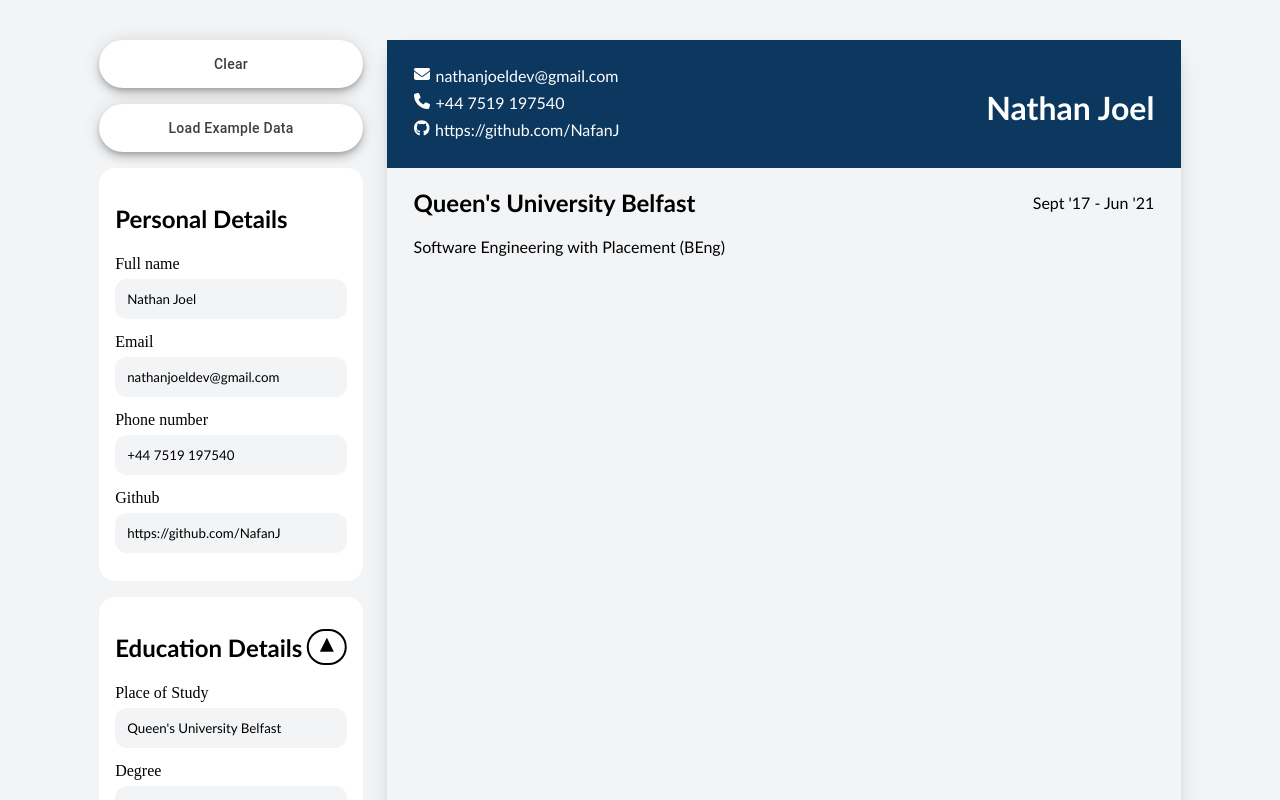
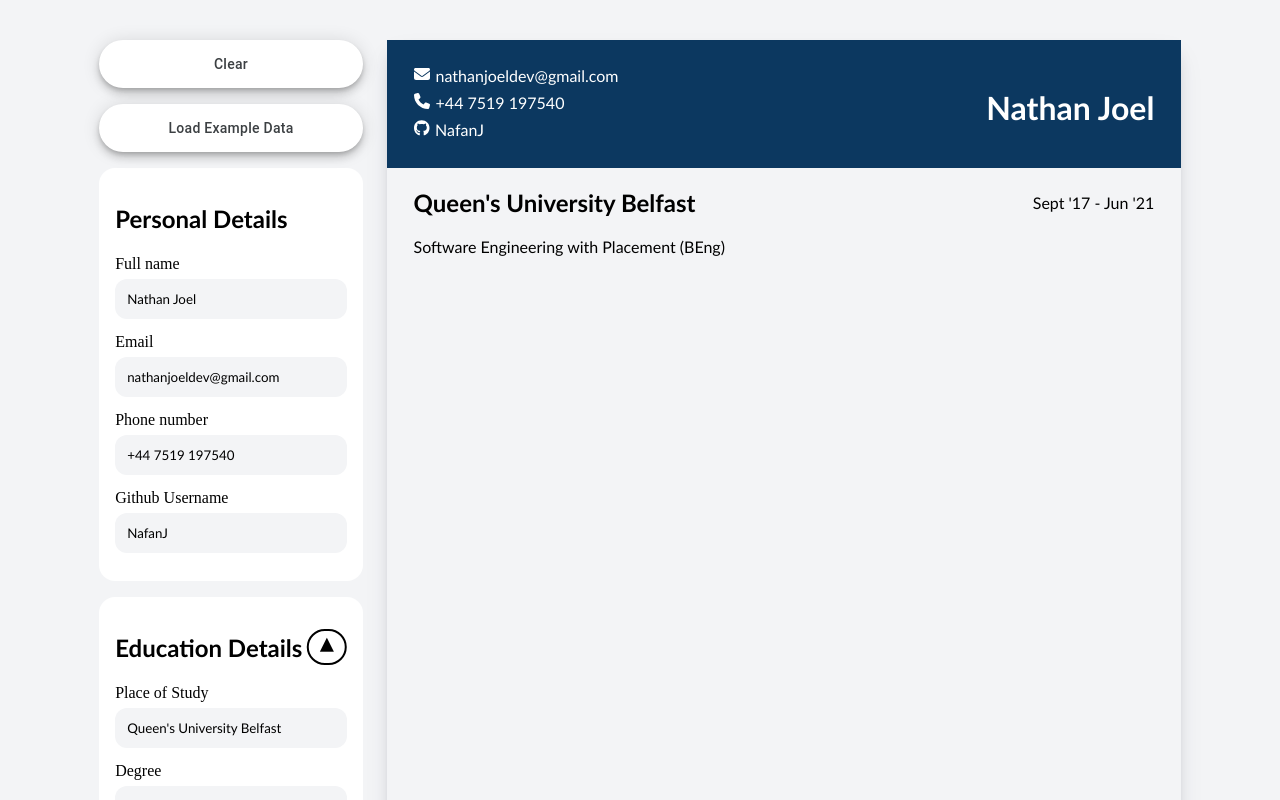
Before and after one commit to NafanJ/cv-builder, a React app: page / in a window 1280 px wide. Shown: the top 800 px of the page. Built offline with nearby package versions, Linux system fonts and the light colour scheme; the HTML template or start-up script is replaced by a standard one.

Commit message:
Github Link Component

```diff
--- a/src/App.css
+++ b/src/App.css
@@ -14,6 +14,11 @@
   display: flex;
   flex-direction: column;
   gap: 1rem;
+}
+
+a{
+  text-decoration: none;
+  color: inherit;
 }
 
 .button{
--- a/src/App.jsx
+++ b/src/App.jsx
@@ -11,7 +11,7 @@ function App() {
     fullName: "Nathan Joel",
     email: "nathanjoeldev@gmail.com",
     phoneNumber: "+44 7519 197540",
-    github: "https://github.com/NafanJ",
+    github: "NafanJ",
     degree: "Software Engineering with Placement (BEng)",
     school: "Queen's University Belfast",
     location: "Belfast, UK",
--- /dev/null
+++ b/src/components/GitHubLink.jsx
@@ -0,0 +1,10 @@
+function GitHubLink({ githubUsername }) {
+    const baseURL = "https://github.com/";
+    return (
+      <a href={`${baseURL}${githubUsername}`}>
+        <span>{githubUsername}</span>
+      </a>
+    );
+  }
+
+  export default GitHubLink;
--- a/src/components/PersonalDetails.jsx
+++ b/src/components/PersonalDetails.jsx
@@ -35,8 +35,8 @@ function PersonalDetails({ onChange, email, fullName, phoneNumber, github }) {
       <InputGroup
         type="text"
         id="github"
-        labelText="Github"
-        placeholder="/github"
+        labelText="Github Username"
+        placeholder="Username"
         value={github}
         onChange={onChange}
         data-key="github"
--- a/src/components/PersonalDetailsSection.jsx
+++ b/src/components/PersonalDetailsSection.jsx
@@ -2,6 +2,7 @@ import "../styles/PersonalDetailsSection.css"
 import { FontAwesomeIcon } from '@fortawesome/react-fontawesome';
 import { faEnvelope, faPhone } from '@fortawesome/free-solid-svg-icons';
 import { faGithub } from '@fortawesome/free-brands-svg-icons';
+import GitHubLink from './GitHubLink'
 
 function PersonalDetailsSection({email, fullName, phoneNumber, github }) {
   return (
@@ -22,7 +23,7 @@ function PersonalDetailsSection({email, fullName, phoneNumber, github }) {
         {github && (
           <div>
             <FontAwesomeIcon icon={faGithub} />
-            <span>{github}</span>
+            <GitHubLink githubUsername={github}/>
           </div>
         )}
       </div>
```
